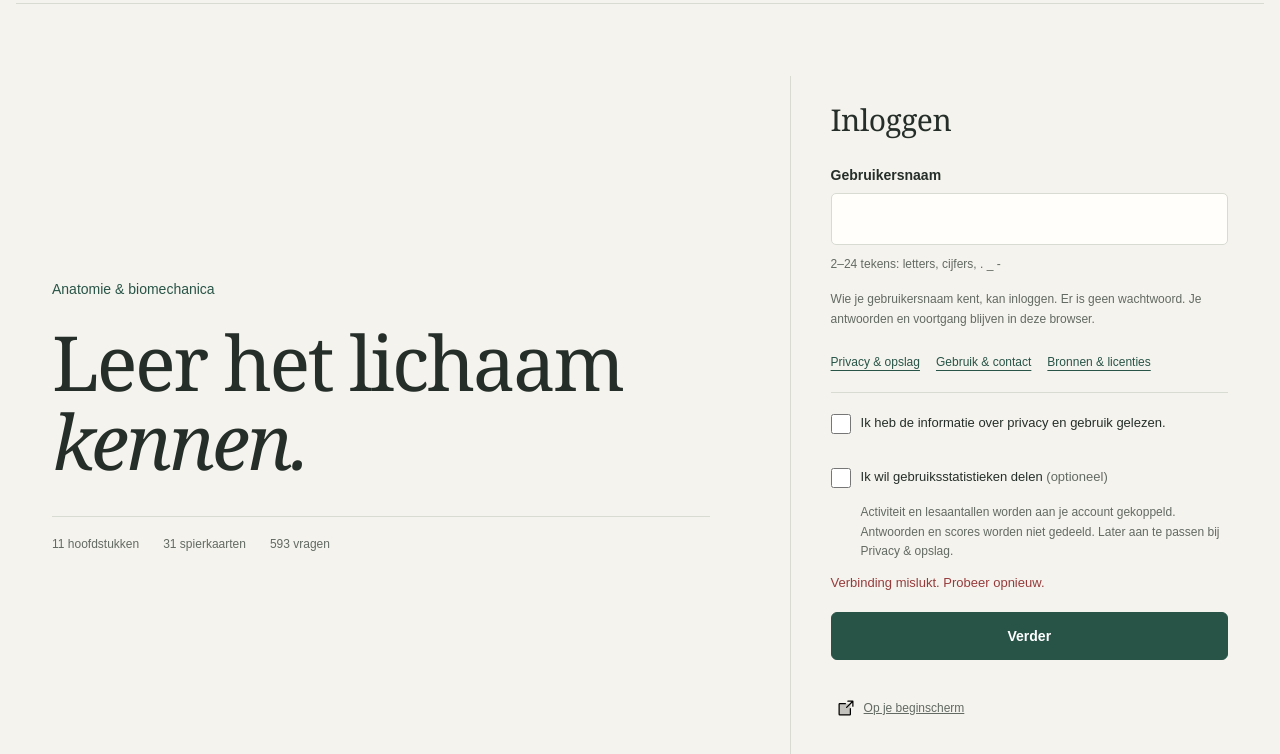
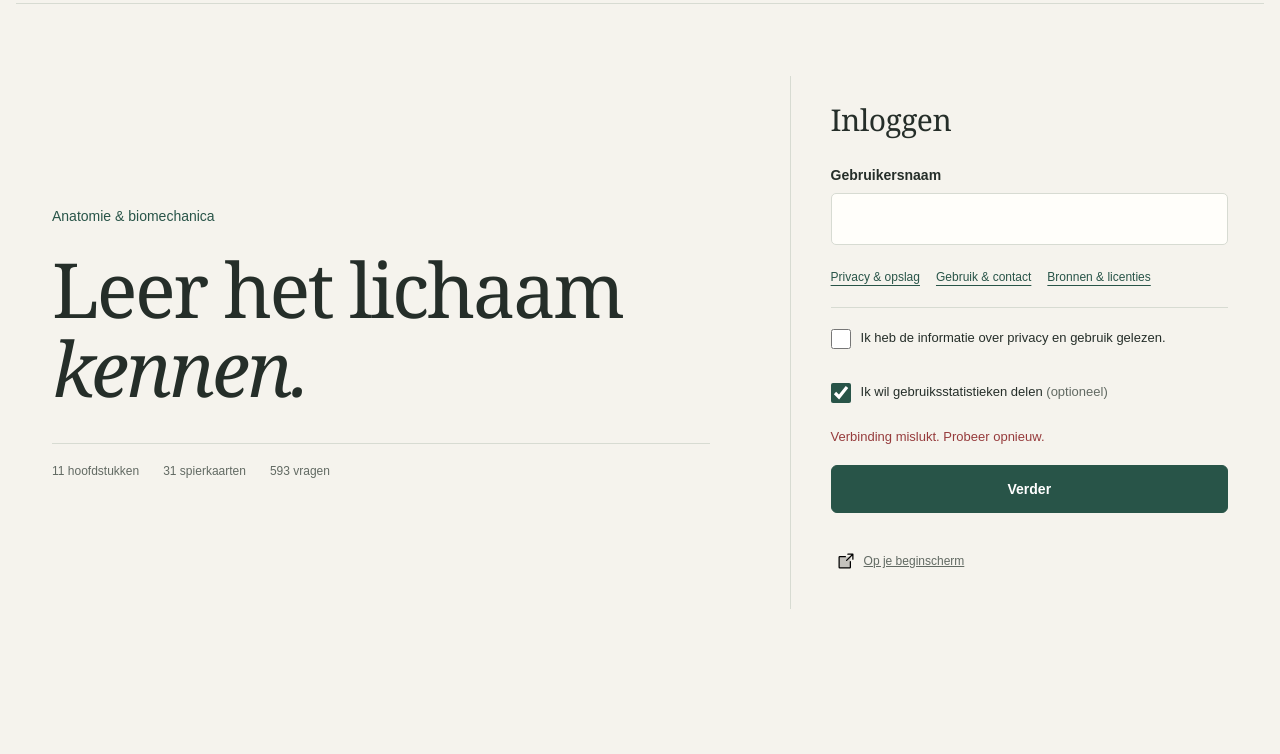
Before and after one commit to ivojnk/motion-study, a website built with Vite: page index.html in a window 1280 px wide. Shown: the part 82-836 px from the top of the page. After the commit the page ends 800 px from the top, so only its background shows below. Built offline with nearby package versions, Linux system fonts and the light colour scheme; files whose address does not match are found by name.

Commit message:
Simplify login form and enable usage statistics by default

```diff
--- a/index.html
+++ b/index.html
@@ -36,13 +36,10 @@
     <div class="account-card"><h2>Inloggen</h2><p id="account-loading" role="status">Laden…</p>
       <form id="account-form" hidden>
         <label for="account-username">Gebruikersnaam</label>
-        <input id="account-username" name="username" autocomplete="username" autocapitalize="none" spellcheck="false" minlength="2" maxlength="24" pattern="[a-zA-Z0-9][a-zA-Z0-9._\-]{1,23}" aria-describedby="account-help login-storage-note account-message" required />
-        <p id="account-help">2–24 tekens: letters, cijfers, . _ -</p>
-        <p id="login-storage-note" class="login-storage-note">Wie je gebruikersnaam kent, kan inloggen. Er is geen wachtwoord. Je antwoorden en voortgang blijven in deze browser.</p>
+        <input id="account-username" name="username" autocomplete="username" autocapitalize="none" spellcheck="false" minlength="2" maxlength="24" pattern="[a-zA-Z0-9][a-zA-Z0-9._\-]{1,23}" aria-describedby="account-message" required />
         <div class="login-legal-links"><button data-legal-dialog="privacy" type="button" aria-haspopup="dialog" aria-controls="privacy">Privacy & opslag</button><button data-legal-dialog="usage" type="button" aria-haspopup="dialog" aria-controls="usage">Gebruik & contact</button><button data-legal-dialog="credits" type="button" aria-haspopup="dialog" aria-controls="credits">Bronnen & licenties</button></div>
         <label class="account-check"><input id="account-acknowledgement" type="checkbox" required /><span>Ik heb de informatie over privacy en gebruik gelezen.</span></label>
-        <label class="account-check"><input id="account-analytics" type="checkbox" aria-describedby="login-analytics-help" /><span>Ik wil gebruiksstatistieken delen <small>(optioneel)</small></span></label>
-        <p id="login-analytics-help" class="login-analytics-help">Activiteit en lesaantallen worden aan je account gekoppeld. Antwoorden en scores worden niet gedeeld. Later aan te passen bij Privacy & opslag.</p>
+        <label class="account-check"><input id="account-analytics" type="checkbox" checked /><span>Ik wil gebruiksstatistieken delen <small>(optioneel)</small></span></label>
         <p id="account-message" role="alert" hidden></p>
         <button id="account-submit" class="primary" type="submit">Verder</button>
       </form><button id="account-reload" class="text-button" hidden>Opnieuw laden</button>
```
